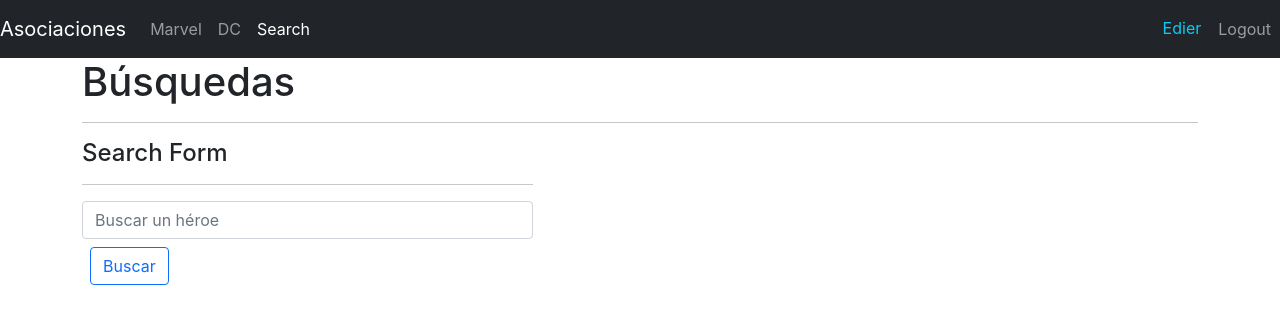
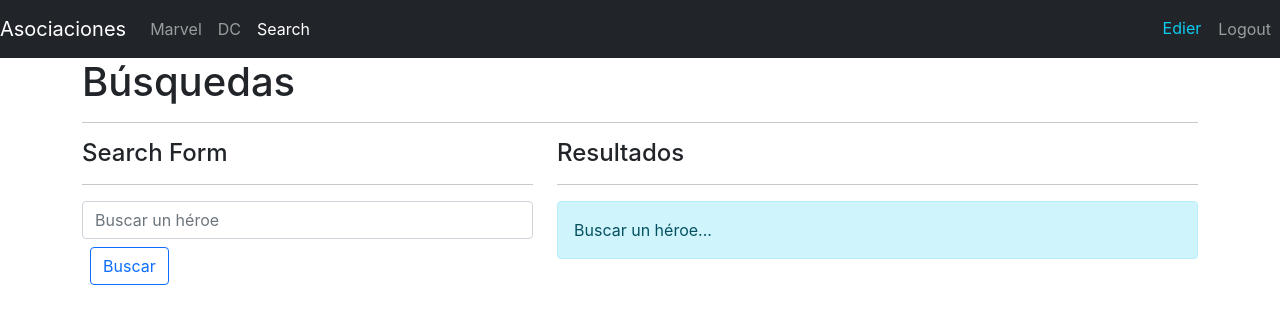
Before and after one commit to eideard-hm/heroesApp-react, a React (Create React App) app: page /search in a window 1280 px wide. Shown: the top 324 px of the page. Built offline with nearby package versions, Linux system fonts and the light colour scheme.

Commit message:
Added the query-params and query-string, aldo add the search of heroes

```diff
--- a/package.json
+++ b/package.json
@@ -6,6 +6,7 @@
     "@testing-library/jest-dom": "^5.16.1",
     "@testing-library/react": "^12.1.2",
     "@testing-library/user-event": "^13.5.0",
+    "query-string": "^7.1.0",
     "react": "^17.0.2",
     "react-dom": "^17.0.2",
     "react-router-dom": "^6.2.1",
--- a/src/components/heroes/HeroCard.jsx
+++ b/src/components/heroes/HeroCard.jsx
@@ -13,7 +13,7 @@ const HeroCard = ({
   const imgSrc = `/assets/img/${id}.jpg`;
 
   return (
-    <div className='col'>
+    <div className='col animate__animated animate__fadeIn'>
       <div className="card">
 
         <div className="row no-gutters">
--- a/src/pages/search/SearchScreen.jsx
+++ b/src/pages/search/SearchScreen.jsx
@@ -1,15 +1,26 @@
-import React from 'react';
+import React, { useMemo } from 'react';
+import { useLocation, useNavigate } from 'react-router-dom';
+import queryString from 'query-string';
+
+import HeroCard from '../../components/heroes/HeroCard';
 import useForm from '../../hooks/useForm';
+import getHeroesByName from '../../selectors/getHeroesByName';
 
 const SearchScreen = () => {
 
-  const [{ searchText }, handleInputChange, reset] = useForm({ searchText: '' });
+  const navigate = useNavigate();
+  const location = useLocation();
+
+  const { q = '' } = queryString.parse(location.search);
+
+  const [{ searchText }, handleInputChange] = useForm({ searchText: q });
+
+  const heroesByName = useMemo(() => getHeroesByName(q), [q]);
 
   const handleSubmit = (e) => {
     e.preventDefault();
 
-    console.log(searchText);
-    reset();
+    navigate(`?q=${searchText}`)
   }
 
   return (
@@ -18,6 +29,7 @@ const SearchScreen = () => {
       <hr />
 
       <div className="row">
+
         <div className="col-5">
           <h4>Search Form</h4>
           <hr />
@@ -37,6 +49,25 @@ const SearchScreen = () => {
             </button>
           </form>
         </div>
+
+        <div className="col-7">
+          <h4>Resultados</h4>
+          <hr />
+
+          {
+            (q === '')
+              ?
+              <div className='alert alert-info'>Buscar un héroe...</div>
+              : (heroesByName.length === 0) && <div className="alert alert-danger">No hay resultados para <b>{q}</b>.</div>
+          }
+
+          {
+            heroesByName.map(hero => (
+              <HeroCard key={hero.id} {...hero} />
+            ))
+          }
+        </div>
+
       </div>
     </>
   );
--- /dev/null
+++ b/src/selectors/getHeroesByName.js
@@ -0,0 +1,11 @@
+import { heroes } from "../data/heroes"
+
+const getHeroesByName = (name = '') => {
+    console.log('getHeroesByName called');
+    if (name.trim() === '') return [];
+
+    name = name.trim().toLowerCase();
+    return heroes.filter(heroe => heroe.superhero.toLowerCase().includes(name));
+}
+
+export default getHeroesByName;
```
Also changed, not shown: 1 other file (tests, documents, lock files or other folders).
